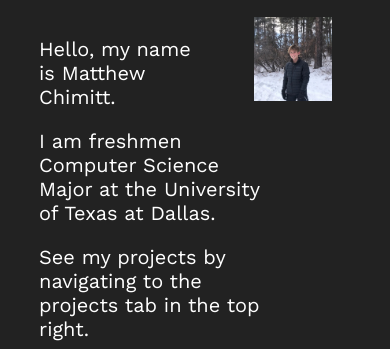
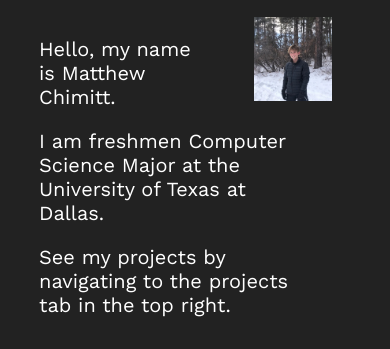
Before and after one commit to mchimitt/mchimitt.github.io, a plain HTML site: page index.html in a window 390 px wide. Shown: the part 380-729 px from the top of the page. Drawn offline with nearby package versions, Linux system fonts and the light colour scheme.

Commit message:
CSS Style Fix
Further Improving Mobile Experience

```diff
--- a/main.css
+++ b/main.css
@@ -17,10 +17,6 @@ body {
 
 header {
   background: #FCF4A3;
-}
-
-p{
-  margin-right: 30%;
 }
 
 header::after {
@@ -91,6 +87,7 @@ h1{
 p{
     color: white;
     padding-left: 10%;
+    margin-right: 25%;
     font-size: 20px;
     font-weight: normal;
 }
```
